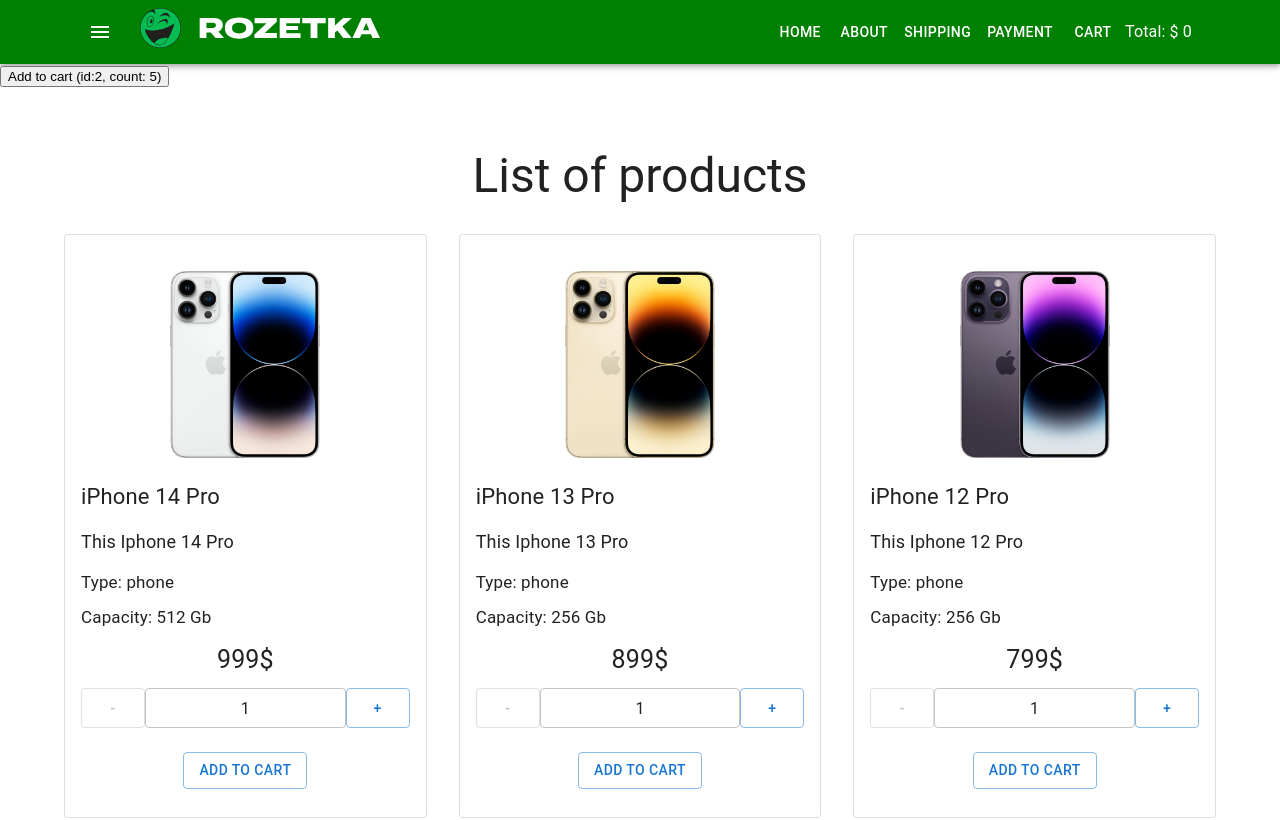
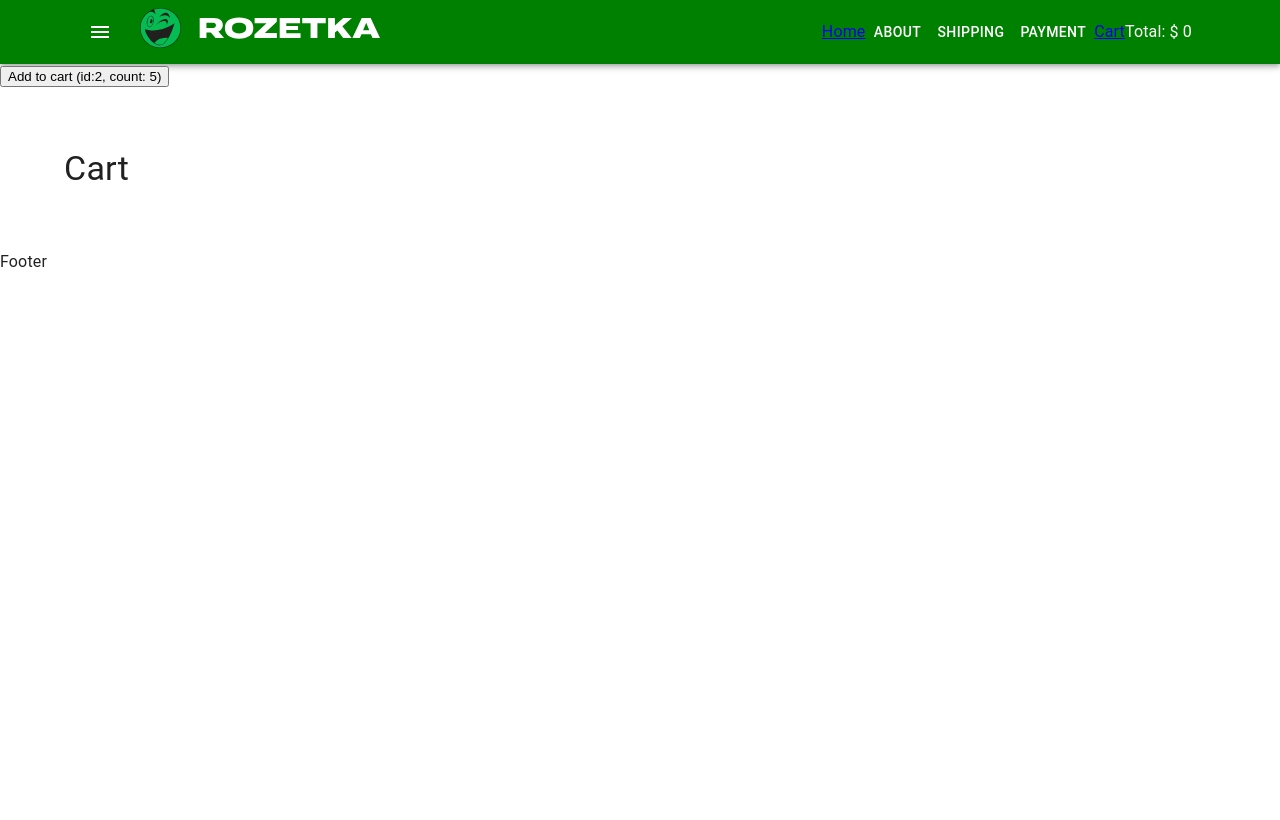
Before and after one commit to denypanko/react-22-10, a React (Create React App) app: page /cart in a window 1280 px wide. Shown: the top 820 px of the page. Built offline with nearby package versions, Linux system fonts and the light colour scheme.

Commit message:
add NavLinks

```diff
--- a/package.json
+++ b/package.json
@@ -16,6 +16,7 @@
     "@types/react-dom": "^18.0.10",
     "react": "^18.2.0",
     "react-dom": "^18.2.0",
+    "react-router-dom": "^6.10.0",
     "react-scripts": "5.0.1",
     "sass": "^1.58.0",
     "typescript": "^4.9.5",
--- a/src/components/CartHeader/CartHeader.tsx
+++ b/src/components/CartHeader/CartHeader.tsx
@@ -12,9 +12,6 @@
     productsInCart,
     productsObject = getProductsObject(productsArray),
 }: Props) => {
-    console.log(productsArray)
-    console.log(productsObject)
-
     return (
         <div>
             <div>
--- a/src/components/Menu/Menu.tsx
+++ b/src/components/Menu/Menu.tsx
@@ -1,14 +1,15 @@
 import Button from '@mui/material/Button'
+import { NavLink } from 'react-router-dom'
 
 type Props = {}
 const Menu = (props: Props) => {
     return (
         <>
-            <Button color="inherit">Home</Button>
+            <NavLink to="/">Home</NavLink>
             <Button color="inherit">About</Button>
             <Button color="inherit">Shipping</Button>
             <Button color="inherit">Payment</Button>
-            <Button color="inherit">Cart</Button>
+            <NavLink to="/cart">Cart</NavLink>
         </>
     )
 }
--- a/src/container/App/App.tsx
+++ b/src/container/App/App.tsx
@@ -1,9 +1,12 @@
 import Footer from 'container/Footer/Footer'
 import Header from 'container/Header/Header'
-import Main from 'container/Main/Main'
 import CssBaseline from '@mui/material/CssBaseline'
 import { StyledEngineProvider } from '@mui/material/styles'
 import { useState } from 'react'
+import { Container } from '@mui/material'
+import Home from 'pages/Home/Home'
+import { Routes, Route } from 'react-router-dom'
+import CartPage from 'pages/CartPage/CartPage'
 
 type Props = {}
 
@@ -28,7 +31,19 @@
             <button onClick={() => addProductToCart(2, 5)}>
                 Add to cart (id:2, count: 5)
             </button>
-            <Main addProductToCart={addProductToCart} />
+            <Container
+                sx={{
+                    padding: '60px 0',
+                }}
+            >
+                <Routes>
+                    <Route
+                        path="/"
+                        element={<Home addProductToCart={addProductToCart} />}
+                    />
+                    <Route path="/cart" element={<CartPage />} />
+                </Routes>
+            </Container>
             <Footer />
         </StyledEngineProvider>
     )
--- a/src/container/Main/Main.tsx
+++ /dev/null
@@ -1,20 +0,0 @@
-import { Container } from '@mui/material'
-import Home from 'pages/Home/Home'
-
-type Props = {
-    addProductToCart: (id: number, count: number) => void
-}
-
-const Main = ({ addProductToCart }: Props) => {
-    return (
-        <Container
-            sx={{
-                padding: '60px 0',
-            }}
-        >
-            <Home addProductToCart={addProductToCart} />
-        </Container>
-    )
-}
-
-export default Main
--- a/src/index.tsx
+++ b/src/index.tsx
@@ -1,9 +1,14 @@
 import React from 'react'
 import ReactDOM from 'react-dom/client'
 import App from 'container/App/App'
+import { BrowserRouter } from 'react-router-dom'
+
 const root = ReactDOM.createRoot(document.getElementById('root') as HTMLElement)
+
 root.render(
     <React.StrictMode>
-        <App />
+        <BrowserRouter>
+            <App />
+        </BrowserRouter>
     </React.StrictMode>
 )
--- /dev/null
+++ b/src/pages/CartPage/CartPage.tsx
@@ -0,0 +1,15 @@
+import { Typography } from '@mui/material'
+
+type Props = {}
+
+const CartPage = (props: Props) => {
+    return (
+        <div>
+            <Typography variant="h4" component="h1">
+                Cart
+            </Typography>
+        </div>
+    )
+}
+
+export default CartPage
```
Also changed, not shown: 1 other file (tests, documents, lock files or other folders).
